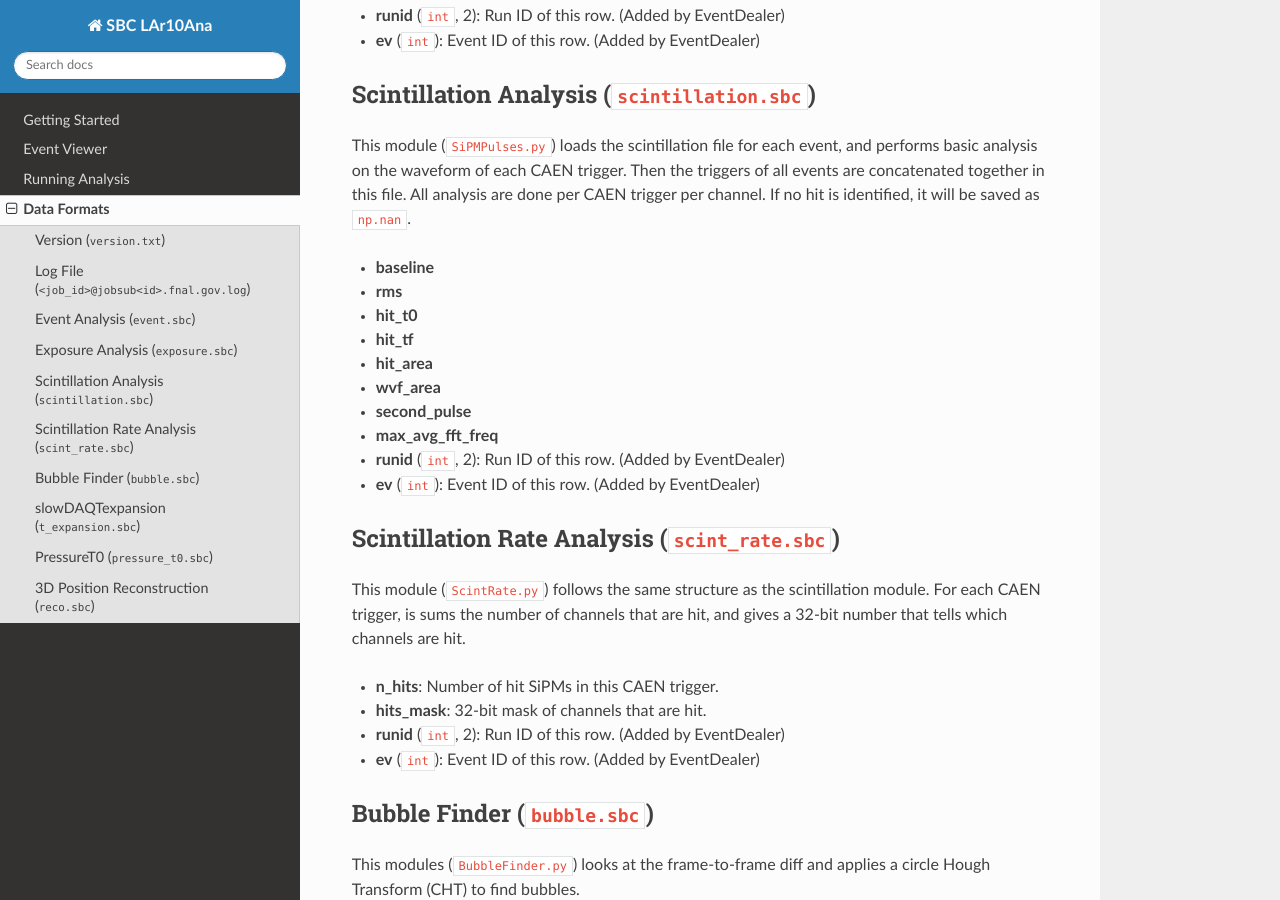
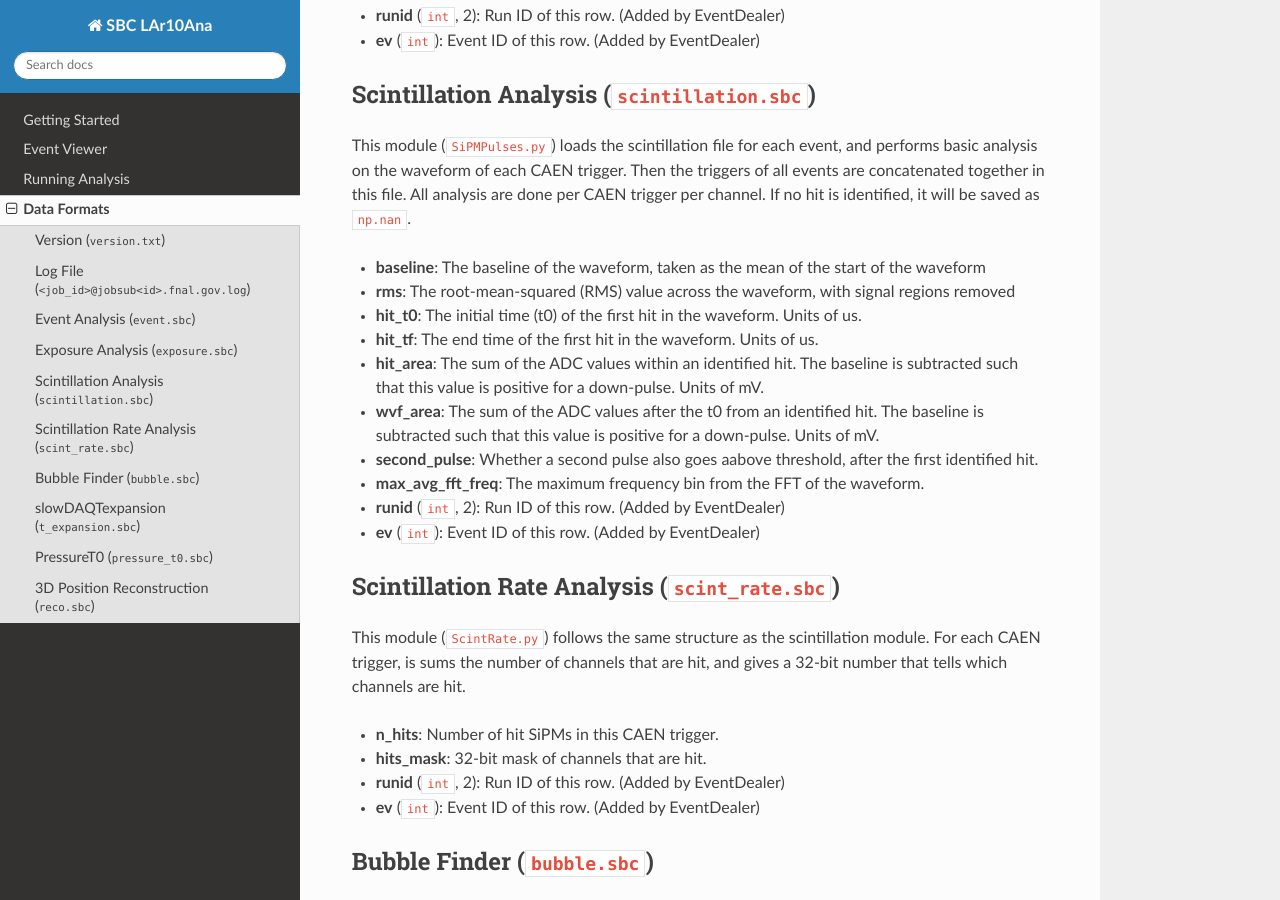
Before and after one commit to SBC-Collaboration/LAr10Ana, a Sphinx documentation site: the page built from docs/data_format.md, in a window 1280 px wide and 900 px high, scrolled down 1723 px. Built offline with Sphinx 7.4.7 and the Read the Docs theme 3.1.0, drawn with Linux system fonts in a browser that asks for light colours.

Commit message:
Update data_format.md to include SiPM pulse analysis outputs.

```diff
--- a/docs/data_format.md
+++ b/docs/data_format.md
@@ -46,14 +46,14 @@ This module (`ExposureAnalysis.py`) looks at pressure transducers PT2121 (CF4 cr
 
 ## Scintillation Analysis (`scintillation.sbc`)
 This module (`SiPMPulses.py`) loads the scintillation file for each event, and performs basic analysis on the waveform of each CAEN trigger. Then the triggers of all events are concatenated together in this file. All analysis are done per CAEN trigger per channel. If no hit is identified, it will be saved as `np.nan`.
-- **baseline**
-- **rms**
-- **hit_t0**
-- **hit_tf**
-- **hit_area**
-- **wvf_area**
-- **second_pulse**
-- **max_avg_fft_freq**
+- **baseline**: The baseline of the waveform, taken as the mean of the start of the waveform
+- **rms**: The root-mean-squared (RMS) value across the waveform, with signal regions removed
+- **hit_t0**: The initial time (t0) of the first hit in the waveform. Units of us.
+- **hit_tf**: The end time of the first hit in the waveform. Units of us.
+- **hit_area**: The sum of the ADC values within an identified hit. The baseline is subtracted such that this value is positive for a down-pulse. Units of mV.
+- **wvf_area**: The sum of the ADC values after the t0 from an identified hit. The baseline is subtracted such that this value is positive for a down-pulse. Units of mV.
+- **second_pulse**: Whether a second pulse also goes aabove threshold, after the first identified hit.
+- **max_avg_fft_freq**: The maximum frequency bin from the FFT of the waveform.
 - **runid** (`int`, 2): Run ID of this row. (Added by EventDealer)
 - **ev** (`int`): Event ID of this row. (Added by EventDealer)
 
```
